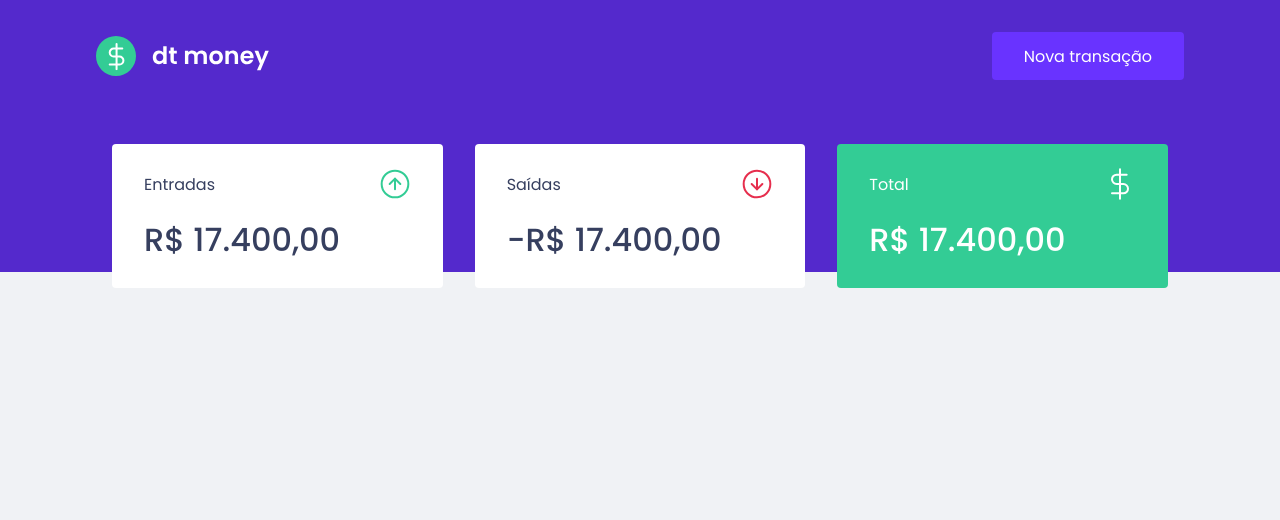
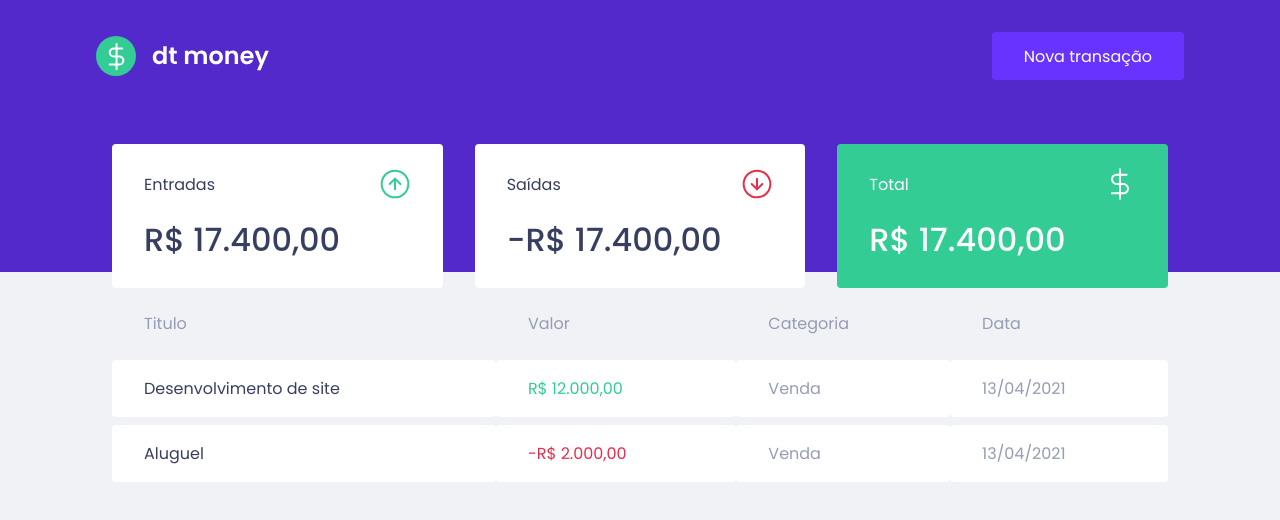
Before and after one commit to brpadilha/dtmoney, a React (Create React App) app: page / in a window 1280 px wide. Shown: the top 520 px of the page. Built offline with nearby package versions, Linux system fonts and the light colour scheme.

Commit message:
estiliza a tabela de transaçÕes

```diff
--- a/src/components/Dashboard/index.tsx
+++ b/src/components/Dashboard/index.tsx
@@ -1,10 +1,12 @@
 import { Summary } from "../Summary"
+import { TransactionsTable } from "../TransactionsTable"
 import { Container } from "./styles"
 
 export function Dashboard(){
   return (
     <Container>
-      <Summary/>
+      <Summary />
+      <TransactionsTable/>
     </Container>
   )
 }
--- /dev/null
+++ b/src/components/TransactionsTable/index.tsx
@@ -0,0 +1,33 @@
+import { Container } from "./styles";
+
+export  function TransactionsTable() {
+  return (
+    <Container>
+      <table>
+        <thead>
+          <tr>
+            <th>Titulo</th>
+            <th>Valor</th>
+            <th>Categoria</th>
+            <th>Data</th>
+          </tr>
+        </thead>
+        <tbody>
+          <tr>
+            <td>Desenvolvimento de site</td>
+            <td className="deposit">R$ 12.000,00</td>
+            <td>Venda</td>
+            <td>13/04/2021</td>
+          </tr>
+          <tr>
+            <td>Aluguel</td>
+            <td className="withdraw">-R$ 2.000,00</td>
+            <td>Venda</td>
+            <td>13/04/2021</td>
+          </tr>
+
+        </tbody>
+      </table>
+    </Container>
+  );
+}
--- /dev/null
+++ b/src/components/TransactionsTable/styles.ts
@@ -0,0 +1,37 @@
+import styled from 'styled-components';
+
+export const Container = styled.div`
+
+  table {
+    width:100%;
+    border-spacing: 0 0.5rem;
+
+    th {
+      color: var(--text-body);
+      font-weight: 400;
+      padding:1rem 2rem;
+      text-align: left;
+      line-height: 1.5rem;
+    }
+
+    td {
+      padding: 1rem 2rem;
+      border: 0;
+      background: var(--shape);
+      color: var(--text-body);
+      border-radius:0.25rem;
+
+      &:first-child{
+        color: var(--text-title)
+      }
+
+      &.withdraw {
+        color: var(--red)
+      }
+      &.deposit{
+        color: var(--green)
+      }
+    }
+  }
+
+`;
```
